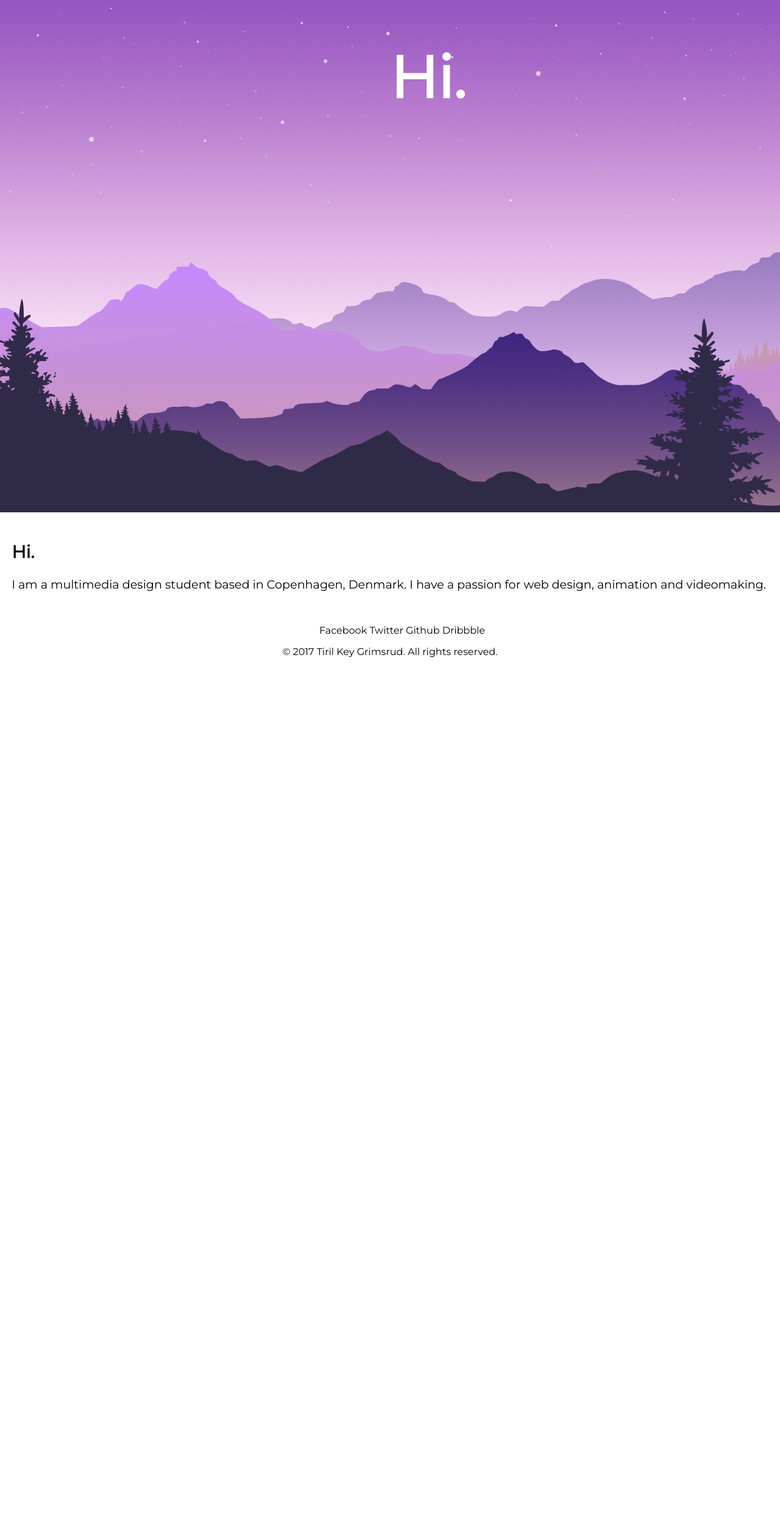
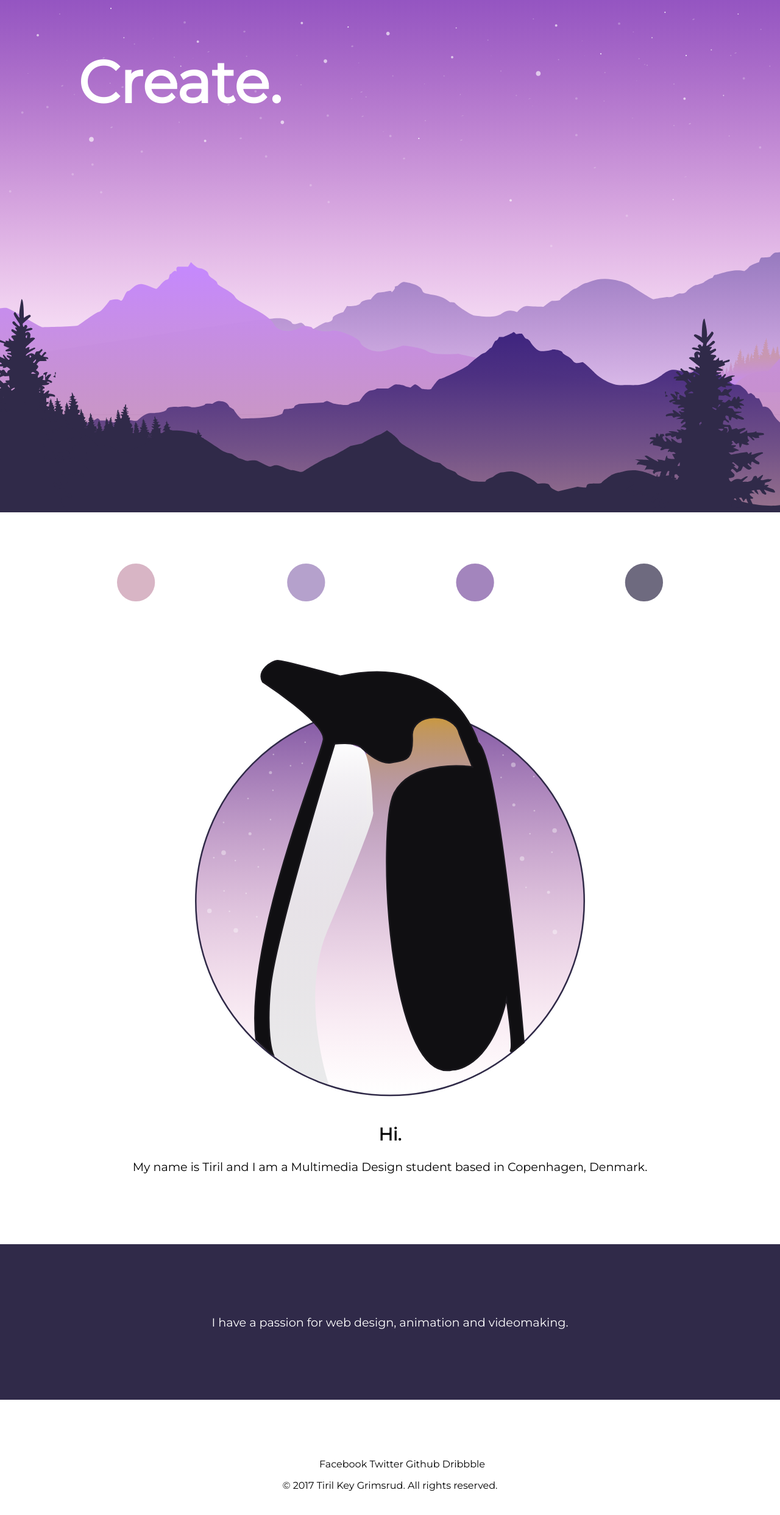
Before and after one commit to tirilg/portfolio, a plain HTML site: page index.html in a window 1280 px wide. Shown: the part 68-2552 px from the top of the page at 61% size. Before the commit the page ends 1162 px from the top, so only its background shows below. Drawn offline with Linux system fonts and the light colour scheme.

Commit message:
Further designed with different colors

```diff
--- a/css/style.css
+++ b/css/style.css
@@ -22,20 +22,44 @@ body {
     /* right:60px; */
 }
 
+.dots {
+    padding-top: 5em;
+    width: 70vw;
+    margin: auto;
+    display: block;
+
+
+}
+
 .welcome-text {
     position: absolute;
-    top: 1.5em;
-    left: 50%;
-    right: 50%;
+    display: block;
+    top: 10%;
+    left: 10%;
     font-size: 3em;
     color: white;
 }
 
-.description {
-    padding: 1em;
+.tiril {
+    padding: 5em 2em 5em 2em;
     font-size: 1.2em;
+    text-align: center;
+
 }
 
+.tiril img {
+    width: 50vw;
+    height: auto;
+
+}
+
+.passion {
+    background-color: #302A49;
+    color: white;
+    font-size: 1.2em;
+    text-align: center;
+    padding: 5em 2em 5em 2em;
+}
 
 /*     navigation     */
 
@@ -89,20 +113,24 @@ nav a:hover {
 footer {
     background-color: 8647BE;
     text-align: center;
+    padding: 5em 2em 5em 2em;
 }
 
 footer ul {
     list-style: none;
     text-decoration: none;
+
 }
 
 footer li {
     display: inline-block;
 
+
 }
 
 footer a {
     text-decoration: none;
+
     color: black;
 
 }
--- a/index.html
+++ b/index.html
@@ -36,14 +36,25 @@
         <img class="homepic" src="images/background.svg" alt="background image of landscape">
 
         <div class="welcome-text">
-            <h1>Hi.</h1>
+            <h1>Create.</h1>
         </div>
 
         <!--- description ---->
-        <div class="description">
+        <div>
+            <img class="dots" src="images/dot.svg" alt="four dots">
+        </div>
+
+        <div class="tiril">
+
+            <img src="images/penguin.svg" alt="illustration of a penguin">
+
             <h2>Hi.</h2>
-            <p>I am a multimedia design student based in Copenhagen, Denmark. I have a passion for web design, animation and videomaking.</p>
+            <p>My name is Tiril and I am a Multimedia Design student based in Copenhagen, Denmark.</p>
 
+        </div>
+
+        <div class="passion">
+            <p>I have a passion for web design, animation and videomaking.</p>
         </div>
     </div>
 
```
Also changed, not shown: images/background3.svg (added), images/dot.svg (added), images/penguin.svg (added).
